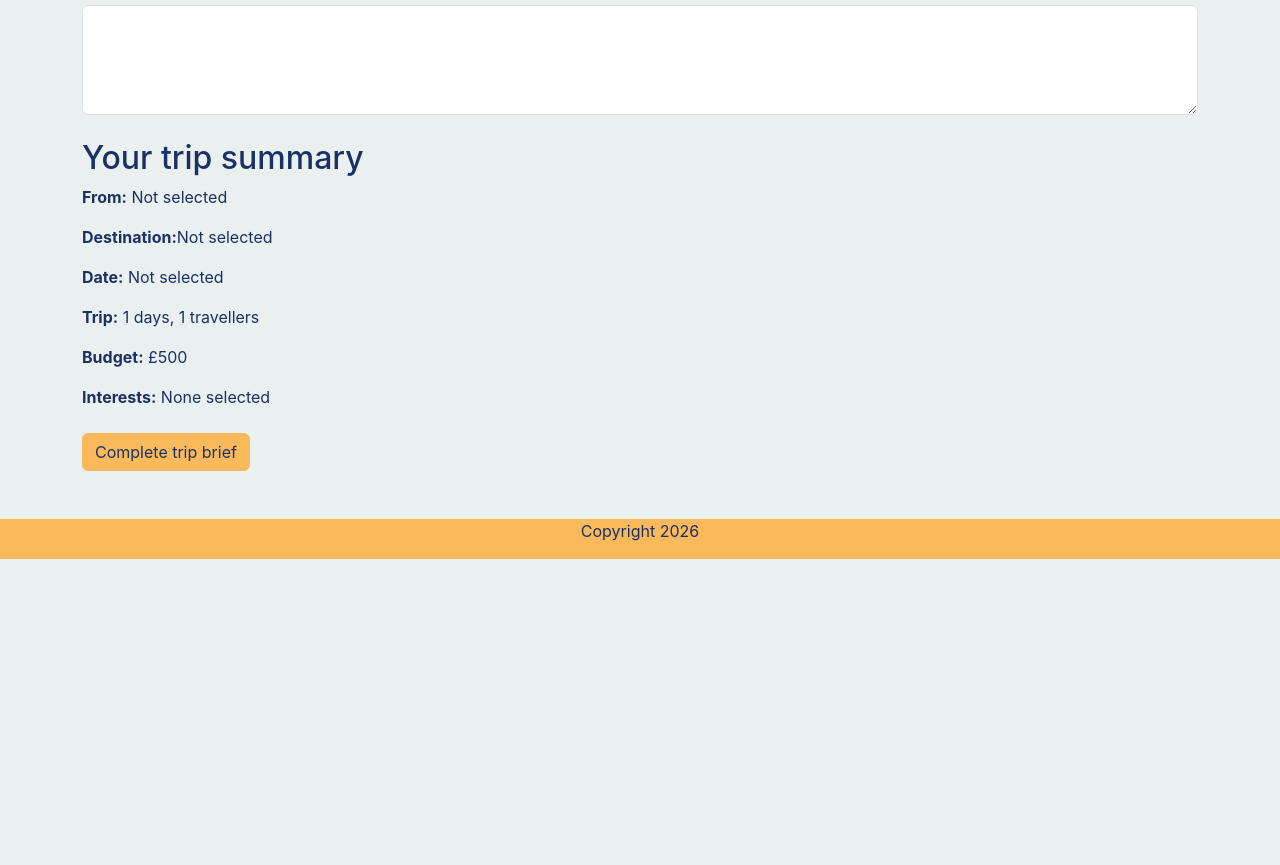
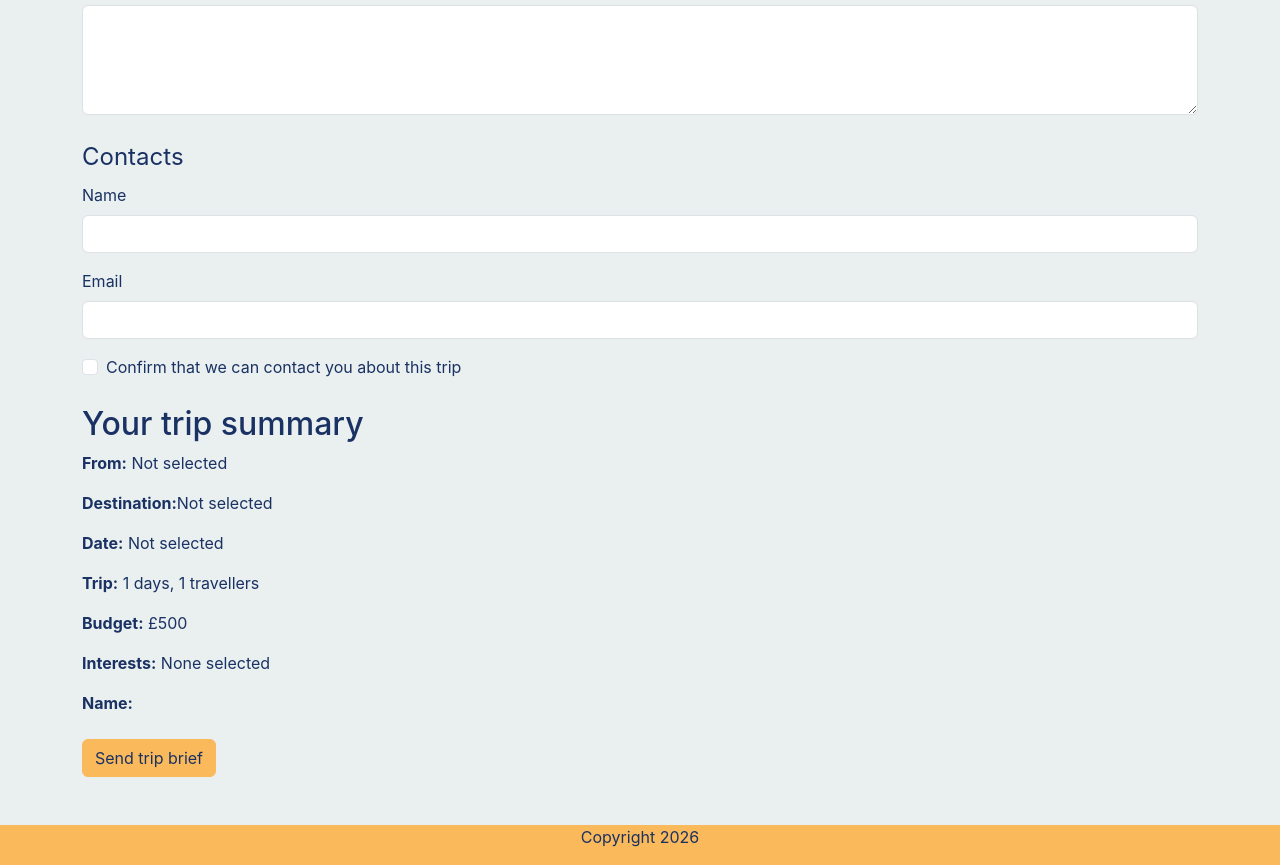
Before and after one commit to Serena293/destination-explorer, a React (Vite) app: page /bespoke in a window 1280 px wide. Shown: the part 1480-2345 px from the top of the page. Before the commit the page ends 2039 px from the top, so only its background shows below. Built offline with nearby package versions, Linux system fonts and the light colour scheme.

Commit message:
Connected form to Formspree, added validations

```diff
--- a/src/components/BespokeTrip.jsx
+++ b/src/components/BespokeTrip.jsx
@@ -2,12 +2,14 @@ import Globe from "react-globe.gl";
 import ContactForm from "./ContactForm";
 import "./BespokeTrip.css";
 import TripPreferencesForm from "./TripPreferencesForm";
-import { useState } from "react";
+import { useState, useRef, useEffect } from "react";
 
 const BespokeTrip = () => {
   const [departure, setDeparture] = useState(null);
   const [destination, setDestination] = useState(null);
   const [flexibleDestination, setFlexibleDestination] = useState(false);
+
+  const globeRef = useRef(null);
 
   const points = [
     departure && {
@@ -34,6 +36,21 @@ const BespokeTrip = () => {
           },
         ]
       : [];
+
+  useEffect(() => {
+    const selectedCity = destination || departure;
+
+    if (!selectedCity || !globeRef.current) return;
+
+    globeRef.current.pointOfView(
+      {
+        lat: selectedCity.latitude,
+        lng: selectedCity.longitude,
+        altitude: 1.8,
+      },
+      1000,
+    );
+  }, [departure, destination]);
 
   return (
     <section className="d-flex flex-column">
@@ -69,6 +86,7 @@ const BespokeTrip = () => {
           arcDashGap={0}
           arcDashAnimateTime={0}
           arcAltitudeAutoScale={0.6}
+          ref={globeRef}
         />
       </div>
       {/* <div className="d-flex flex-column text-center">
--- a/src/components/TripPreferencesForm.jsx
+++ b/src/components/TripPreferencesForm.jsx
@@ -1,6 +1,7 @@
 import { useState } from "react";
 import "../style.css";
 import CitySearchField from "./CitySearchField";
+import { useForm, ValidationError } from "@formspree/react";
 
 const INTEREST_OPTIONS = [
   "Culture",
@@ -11,10 +12,25 @@ const INTEREST_OPTIONS = [
   "Relaxation",
 ];
 
-const TripPreferencesForm = ({departure,setDeparture, destination, setDestination, flexibleDestination, setFlexibleDestination}) => {
-  // const [departure, setDeparture] = useState(null);
-  // const [destination, setDestination] = useState(null);
-  // const [flexibleDestination, setFlexibleDestination] = useState(false);
+const ERROR_MESSAGES = {
+  departure: "Select a departure city from the results.",
+  destination: "Select a destination or choose flexible.",
+  departureDate: "Select a date or choose flexible dates.",
+  name: "Enter a valid name (3 char min).",
+  email: "Enter a valid email address.",
+  consent: "Confirm that we can contact you about this trip.",
+};
+
+const EMAIL_PATTERN = /^[^\s@]+@[^\s@]+\.[^\s@]+$/;
+
+const TripPreferencesForm = ({
+  departure,
+  setDeparture,
+  destination,
+  setDestination,
+  flexibleDestination,
+  setFlexibleDestination,
+}) => {
   const [departureDate, setDepartureDate] = useState("");
   const [flexibleDates, setFlexibleDates] = useState(false);
   const [travellers, setTravellers] = useState(1);
@@ -24,6 +40,13 @@ const TripPreferencesForm = ({departure,setDeparture, destination, setDestinatio
   const [notes, setNotes] = useState("");
   const [submitted, setSubmitted] = useState(false);
 
+  const [name, setName] = useState("");
+  const [email, setEmail] = useState("");
+  const [consent, setConsent] = useState(false);
+  const [errors, setErrors] = useState({});
+
+  const [formspreeState, submitToFormspree] = useForm("xnjybgyr");
+
   const toggleInterest = (interest) => {
     setInterests((currentInterests) =>
       currentInterests.includes(interest)
@@ -32,11 +55,79 @@ const TripPreferencesForm = ({departure,setDeparture, destination, setDestinatio
     );
   };
 
-  const handleSubmit = (event) => {
+  const handleSubmit = async (event) => {
     event.preventDefault();
-    setSubmitted(true);
+
+    const nextErrors = {};
+
+    if (!departure) {
+      nextErrors.departure = ERROR_MESSAGES.departure;
+    }
+
+    if (!destination && !flexibleDestination) {
+      nextErrors.destination = ERROR_MESSAGES.destination;
+    }
+
+    if (!departureDate && !flexibleDates) {
+      nextErrors.departureDate = ERROR_MESSAGES.departureDate;
+    }
+
+    if (name.trim().length < 3) {
+      nextErrors.name = ERROR_MESSAGES.name;
+    }
+
+    if (!EMAIL_PATTERN.test(email.trim())) {
+      nextErrors.email = ERROR_MESSAGES.email;
+    }
+
+    if (!consent) {
+      nextErrors.consent = ERROR_MESSAGES.consent;
+    }
+
+    setErrors(nextErrors);
+
+    if (Object.keys(nextErrors).length > 0) {
+      setSubmitted(false);
+      return;
+    }
+
+    await submitToFormspree({
+      name: name.trim(),
+      email: email.trim(),
+
+      departure: `${departure.name}, ${departure.country}`,
+
+      destination: flexibleDestination
+        ? "Flexible"
+        : `${destination.name}, ${destination.country}`,
+
+      departureDate: flexibleDates ? "Flexible" : departureDate,
+
+      tripLengthDays: days,
+      travellers,
+      budget: `£${budget}`,
+
+      interests: interests.length ? interests.join(", ") : "None selected",
+
+      notes: notes.trim() || "No additional notes",
+
+      consent,
+
+      departureLatitude: departure.latitude,
+      departureLongitude: departure.longitude,
+
+      destinationLatitude: destination?.latitude ?? "",
+      destinationLongitude: destination?.longitude ?? "",
+    });
   };
 
+  const clearError = (field) => {
+    setErrors((currentErrors) => {
+      const nextErrors = { ...currentErrors };
+      delete nextErrors[field];
+      return nextErrors;
+    });
+  };
 
   return (
     <section className="container py-5">
@@ -51,21 +142,54 @@ const TripPreferencesForm = ({departure,setDeparture, destination, setDestinatio
       <form onSubmit={handleSubmit}>
         <fieldset className="mb-4">
           <legend>Where</legend>
-
+          <div>
             <CitySearchField
               label="City or departure airport"
               helpText="Enter at least three characters, then select a city."
               value={departure}
-            onChange={setDeparture}
+              onChange={(city) => {
+                setDeparture(city);
+
+                if (city) {
+                  clearError("departure");
+                }
+              }}
+              id="departure"
               required
+              aria-invalid={Boolean(errors.departure)}
+              aria-describedby={
+                errors.departure ? "departure-error" : undefined
+              }
             />
+            {errors.departure && (
+              <p id="departure-error" className="text-danger mt-1" role="alert">
+                {errors.departure}
+              </p>
+            )}
+          </div>
+          <div>
             <CitySearchField
               label="Destination"
               value={destination}
               onChange={setDestination}
               disabled={flexibleDestination}
+              id="destination"
+              aria-invalid={Boolean(errors.destination)}
+              aria-describedby={
+                errors.destination ? "destination-error" : undefined
+              }
             />
 
+            {errors.destination && (
+              <p
+                id="destination-error"
+                className="text-danger mt-1"
+                role="alert"
+              >
+                {errors.destination}
+              </p>
+            )}
+          </div>
           <div className="form-check">
             <input
               className="form-check-input"
@@ -95,7 +219,21 @@ const TripPreferencesForm = ({departure,setDeparture, destination, setDestinatio
               onChange={(event) => setDepartureDate(event.target.value)}
               disabled={flexibleDates}
               required={!flexibleDates}
+              aria-invalid={Boolean(errors.departureDate)}
+              aria-describedby={
+                errors.departureDate ? "departure-date-error" : undefined
+              }
             />
+
+            {errors.departureDate && (
+              <p
+                id="departure-date-error"
+                className="text-danger mt-1"
+                role="alert"
+              >
+                {errors.departureDate}
+              </p>
+            )}
           </div>
 
           <div className="mb-3">
@@ -120,7 +258,14 @@ const TripPreferencesForm = ({departure,setDeparture, destination, setDestinatio
               type="checkbox"
               id="flexible-dates"
               checked={flexibleDates}
-              onChange={(event) => setFlexibleDates(event.target.checked)}
+              onChange={(event) => {
+                const isFlexible = event.target.checked;
+
+                setFlexibleDates(isFlexible);
+                if (isFlexible) {
+                  setDepartureDate(null);
+                }
+              }}
             />
             <label className="form-check-label" htmlFor="flexible-dates">
               My dates are flexible
@@ -204,6 +349,78 @@ const TripPreferencesForm = ({departure,setDeparture, destination, setDestinatio
             onChange={(event) => setNotes(event.target.value)}
           />
         </div>
+        <fieldset className="mb-4">
+          <legend>Contacts</legend>
+
+          <div className="mb-3">
+            <label className="form-label" htmlFor="name">
+              Name
+            </label>
+            <input
+              className="form-control"
+              id="name"
+              type="text"
+              value={name}
+              onChange={(event) => {
+                setName(event.target.value);
+                clearError("name");
+              }}
+              aria-invalid={Boolean(errors.name)}
+              aria-describedby={errors.name ? "name-error" : undefined}
+            />
+            {errors.name && (
+              <p id="name-error" className="text-danger" role="alert">
+                {errors.name}
+              </p>
+            )}
+          </div>
+
+          <div className="mb-3">
+            <label className="form-label" htmlFor="email">
+              Email
+            </label>
+            <input
+              className="form-control"
+              id="email"
+              type="email"
+              value={email}
+              onChange={(event) => {
+                setEmail(event.target.value);
+                clearError("email");
+              }}
+              aria-invalid={Boolean(errors.email)}
+              aria-describedby={errors.email ? "email-error" : undefined}
+            />
+            {errors.email && (
+              <p id="email-error" className="text-danger" role="alert">
+                {errors.email}
+              </p>
+            )}
+          </div>
+
+          <div className="form-check">
+            <input
+              className="form-check-input"
+              type="checkbox"
+              id="contact-consense"
+              checked={consent}
+              onChange={(event) => {
+                setConsent(event.target.checked);
+                clearError("consent");
+              }}
+              aria-invalid={Boolean(errors.consent)}
+              aria-describedby={errors.consent ? "consent-error" : undefined}
+            />
+            <label className="form-check-label" htmlFor="contact-consense">
+              Confirm that we can contact you about this trip
+            </label>
+            {errors.consent && (
+              <p id="consent-error" className="text-danger mt-1" role="alert">
+                {errors.consent}
+              </p>
+            )}
+          </div>
+        </fieldset>
 
         <section className="mb-4" aria-labelledby="trip-summary-title">
           <h2 id="trip-summary-title">Your trip summary</h2>
@@ -216,9 +433,11 @@ const TripPreferencesForm = ({departure,setDeparture, destination, setDestinatio
           </p>
           <p>
             <strong>Destination:</strong>
-            {flexibleDestination ? "Flexible"
+            {flexibleDestination
+              ? "Flexible"
               : destination
-            ? `${destination.name}, ${destination.country}`: "Not selected"}
+                ? `${destination.name}, ${destination.country}`
+                : "Not selected"}
           </p>
           <p>
             <strong>Date:</strong>{" "}
@@ -234,15 +453,30 @@ const TripPreferencesForm = ({departure,setDeparture, destination, setDestinatio
             <strong>Interests:</strong>{" "}
             {interests.length ? interests.join(", ") : "None selected"}
           </p>
+          <p>
+            <strong>Name:</strong>
+            {name}
+          </p>
         </section>
 
-        <button className="btn btn-primary" type="submit">
-          Complete trip brief
+        <button
+          className="btn btn-primary"
+          type="submit"
+          disabled={formspreeState.submitting}
+        >
+          {formspreeState.submitting
+            ? "Sending trip brief..."
+            : "Send trip brief"}
         </button>
 
-        {submitted && (
-          <p className="mt-3" role="status">
-            Your trip brief is ready.
+        <ValidationError
+          errors={formspreeState.errors}
+          className="text-danger mt-3"
+        />
+
+        {formspreeState.succeeded && (
+          <p className="text-success mt-3" role="status">
+            Your trip brief has been sent successfully.
           </p>
         )}
       </form>
```
Also changed, not shown: src/components/CitySearchField.jsx (+32 -7 lines). Lines whose indentation alone changed are shown as unchanged.
